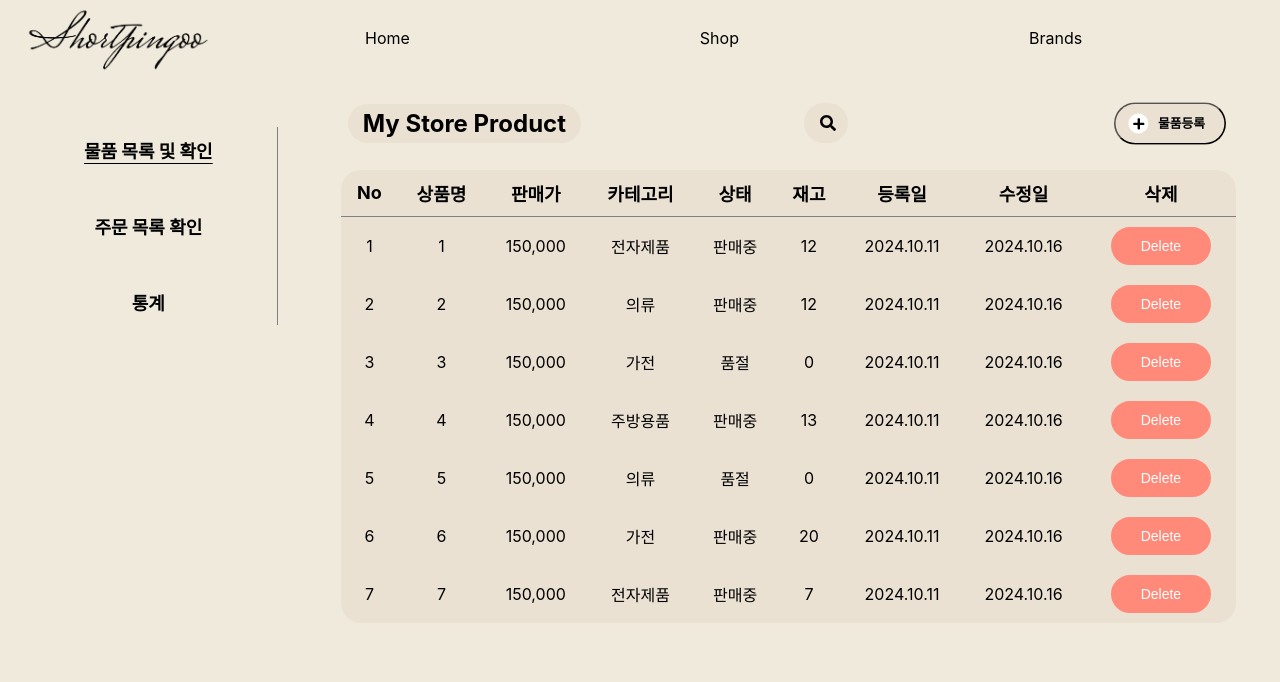
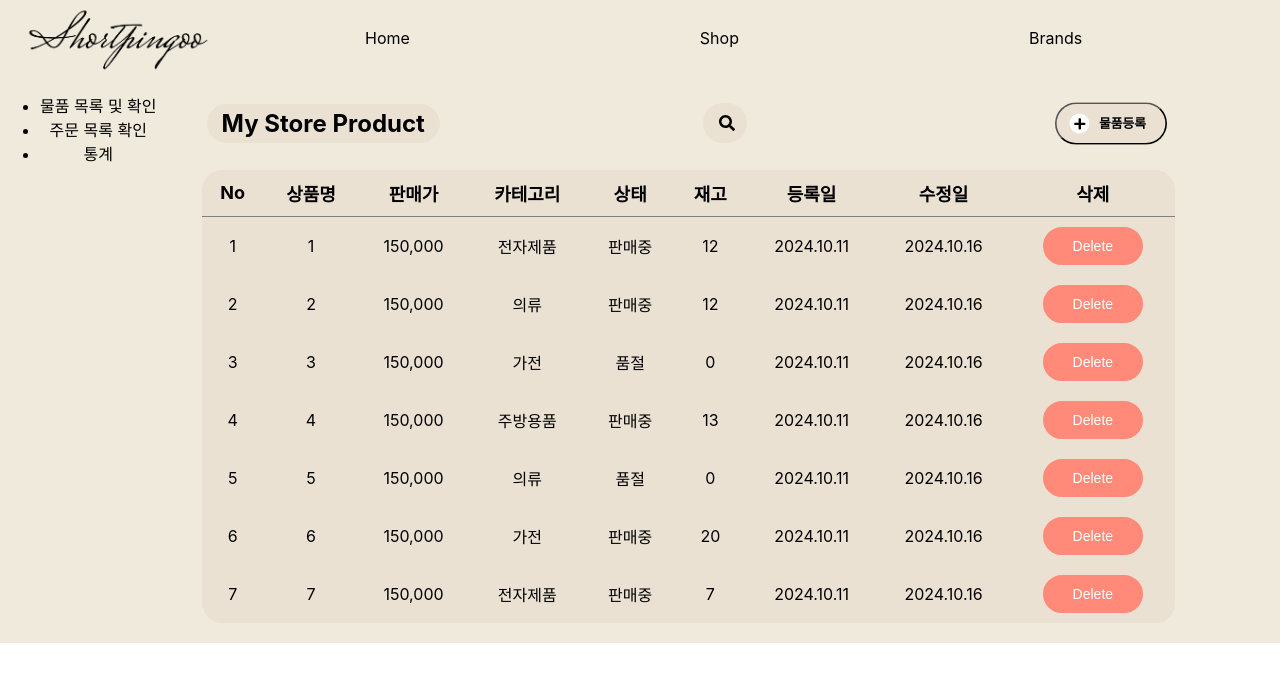
Before and after one commit to SK-Rookies-Final3/FrontEnd, a React (Create React App) app: page /business/product in a window 1280 px wide. Shown: the top 682 px of the page. Built offline with nearby package versions, Linux system fonts and the light colour scheme.

Commit message:
fix: RF-56 <Business OrderList className 수정>

```diff
--- a/src/component/business/Business_OrderList.js
+++ b/src/component/business/Business_OrderList.js
@@ -9,7 +9,7 @@ function Sidebar() {
     const location = useLocation();
 
     return (
-        <div className="sidebar">
+        <div className="business_sidebar">
             <ul>
                 <li className={location.pathname === '/business/product' ? 'active' : ''}
                     onClick={() => navigate('/business/product')}>물품 목록 및 확인</li>
--- a/src/component/css/Business_Form.css
+++ b/src/component/css/Business_Form.css
@@ -3,20 +3,20 @@
     background-color: #F0EADC;
 }
 
-.sidebar {
+.business_sidebar {
     width: 280px;
     background-color: #F0EADC;
     padding: 20px;
     height: 100vh;
 }
 
-.sidebar ul {
+.business_sidebar ul {
     list-style-type: none;
     padding: 0;
     border-right: 1px solid gray;
 }
 
-.sidebar ul li {
+.business_sidebar ul li {
     padding: 10px 0;
     font-weight: bold;
     cursor: pointer;
@@ -24,17 +24,17 @@
     font-size: 18px;
 }
 
-.sidebar ul li:hover {
+.business_sidebar ul li:hover {
     background-color: #d3c4ac;
     border-radius: 20px;
 }
 
-.sidebar ul li.active {
+.business_sidebar ul li.active {
     text-decoration: underline;
     text-underline-offset: 5px;
 }
 
-.sidebar ul:hover li {
+.business_sidebar ul:hover li {
     text-decoration: none;
 }
 
```
